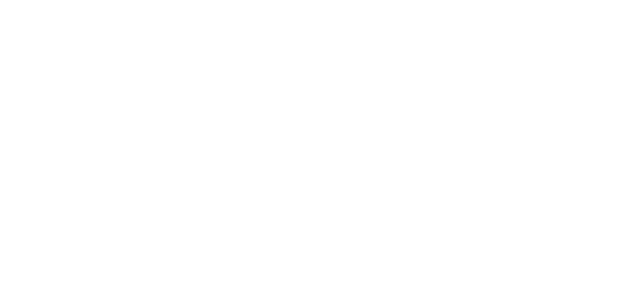
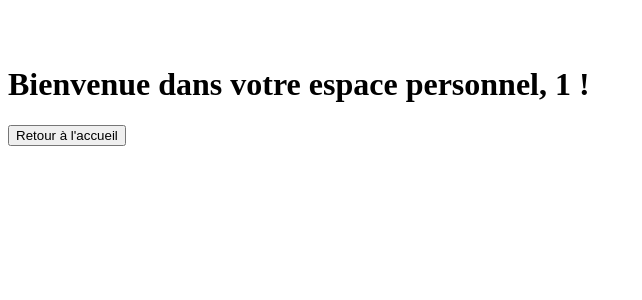
Before and after one commit to SandraLamire/First-project-Angular, an Angular app: page /espace-personnel/1 in a window 1280 px wide. Before the commit this address led to /. Shown: the top 300 px of the page, without its empty margins (0-642 px from the left). Built offline with nearby package versions, Linux system fonts and the light colour scheme.

Commit message:
Ajout routes paramètrées

```diff
--- a/src/app/accueil/accueil.component.html
+++ b/src/app/accueil/accueil.component.html
@@ -1,2 +1,3 @@
-<!-- lien vers cette nouvelle page d'inscription -->
+<H1>Bienvenue sur ce site</H1>
+<!-- lien vers la page d'inscription -->
 <a routerLink="/inscription">S'inscrire</a>
--- a/src/app/app-routing.module.ts
+++ b/src/app/app-routing.module.ts
@@ -4,13 +4,15 @@ import { RouterModule, Routes } from '@angular/router';
 // import des nouveaux composants
 import { AccueilComponent } from './accueil/accueil.component';
 import { InscriptionComponent } from './inscription/inscription.component';
+import { EspacePersonnelComponent } from './espace-personnel/espace-personnel.component';
 
 // si projet crée sans les routes, créer app-routing.module.ts avec :
 // ng generate module app-routing --flat --module=app ou
 // ng new routing-app --routing --defaults
 const routes: Routes = [
   { path: '', component: AccueilComponent },
-  { path: 'inscription', component: InscriptionComponent}
+  { path: 'inscription', component: InscriptionComponent},
+  { path: 'espace-personnel/:login', component: EspacePersonnelComponent }
 ]
 
 @NgModule({
--- a/src/app/app.module.ts
+++ b/src/app/app.module.ts
@@ -13,7 +13,7 @@ import { InscriptionComponent } from './inscription/inscription.component';
 import { UserService } from './services/user.service';
 import { UserDataService } from './services/user-data.service';
 import { AppRoutingModule } from './app-routing.module';
-
+import { EspacePersonnelComponent } from './espace-personnel/espace-personnel.component';
 
 
 @NgModule({
@@ -22,7 +22,8 @@ import { AppRoutingModule } from './app-routing.module';
     // enregistrer les composants ici
     MyComponentComponent,
     AccueilComponent,
-    InscriptionComponent
+    InscriptionComponent,
+    EspacePersonnelComponent
   ],
   imports: [
     BrowserModule,
--- /dev/null
+++ b/src/app/espace-personnel/espace-personnel.component.html
@@ -0,0 +1,3 @@
+<h1>Bienvenue dans votre espace personnel, {{login}} !</h1>
+
+<button (click)="goHome($event)">Retour à l'accueil</button>
--- /dev/null
+++ b/src/app/espace-personnel/espace-personnel.component.ts
@@ -0,0 +1,31 @@
+import { Component } from '@angular/core';
+// import du système de route
+import { ActivatedRoute, Router } from '@angular/router';
+
+@Component({
+  selector: 'app-espace-personnel',
+  templateUrl: './espace-personnel.component.html',
+  styleUrls: ['./espace-personnel.component.css']
+})
+export class EspacePersonnelComponent {
+
+  login: string = "";
+  // ajout constructeur pour activation des routes
+  // + router pour goHome
+  constructor(private route: ActivatedRoute, private router: Router) {}
+
+  // capturer un paramètre de route nommé 'login'
+  // à partir de l'URL de la page et l'assigner à une variable locale this.login
+  ngOnInit() {
+    if (this.route.snapshot.paramMap.has('login') != null) {
+      this.login = this.route.snapshot.paramMap.get('login')!;
+    }
+  }
+
+  // fonction pour retour à l'accueil au clic du bouton
+  goHome($event: Event) {
+    console.log('event', $event);
+    $event.preventDefault();
+    this.router.navigate(['/']);
+  }
+}
--- a/src/app/inscription/inscription.component.html
+++ b/src/app/inscription/inscription.component.html
@@ -3,11 +3,13 @@
 <form>
   <div>
     <label for="login">Login:</label>
-    <input type="text" name="login" id="login">
+    <!-- ajouter le directive ngModel pour lier le champ login avec le modèle utilisateur -->
+    <input type="text" name="login" id="login" [(ngModel)]="login">
   </div>
   <div>
     <label for="mot_de_passe">Mot de passe:</label>
     <input type="password" name="mot_de_passe" id="mot_de_passe">
   </div>
-  <button type="submit">S'inscrire</button>
+  <!-- ajouter directive routerLink pour rediriger vers la nouvelle route -->
+  <button type="submit" [routerLink]="['/espace-personnel', login]">Se logger</button>
 </form>
--- a/src/app/inscription/inscription.component.ts
+++ b/src/app/inscription/inscription.component.ts
@@ -6,5 +6,5 @@ import { Component } from '@angular/core';
   styleUrls: ['./inscription.component.css']
 })
 export class InscriptionComponent {
-
+  login: string = "";
 }
```
Also changed, not shown: src/app/espace-personnel/espace-personnel.component.css (added), src/index.html (line endings or trailing spaces), 1 other file (tests, documents, lock files or other folders).
